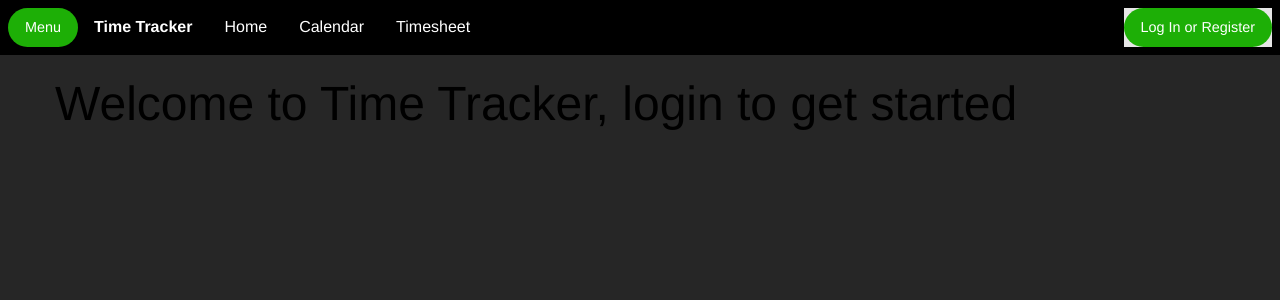
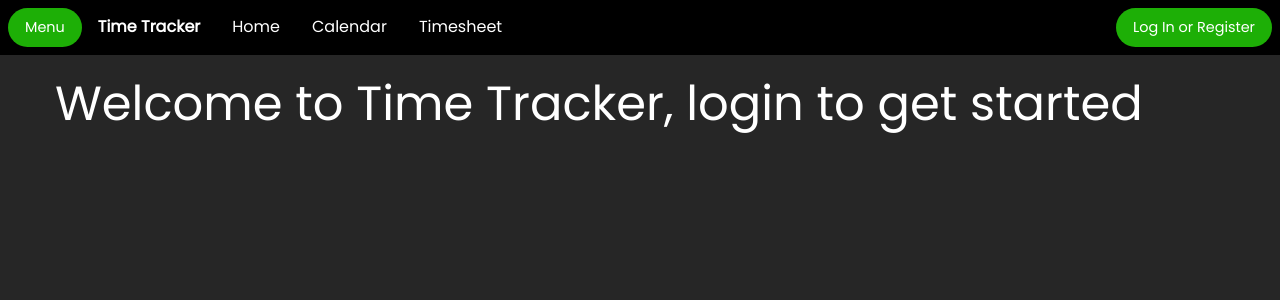
Before and after one commit to Pactionly/TimeTracker, a Django app: page / in a window 1280 px wide. Shown: the top 300 px of the page. Run offline with Django 3.2, Linux system fonts and the light colour scheme; some libraries are stand-ins or nearby versions.

Commit message:
Fixed format issues and added favicon:

```diff
--- a/TimeTracker/myapp/static/css/app.css
+++ b/TimeTracker/myapp/static/css/app.css
@@ -1,9 +1,15 @@
 body {
   background-color: #262626;
+  font-family: 'Poppins', sans-serif;
 }
 
-h1 {
-  color: #000000;
+p {
+  font-family: 'Poppins', sans-serif;
+}
+
+h1, h2, h3, h4 {
+  color: #FFFFFF;
+  font-family: 'Poppins', sans-serif;
 }
 
 a {
@@ -12,6 +18,12 @@ a {
 }
 
 .button {
+  color: #FFFFFF;
+  background-color: #1daf06;
+  border-radius: 20em;
+}
+
+.button.expanded {
   color: #FFFFFF;
   background-color: #1daf06;
   border-radius: 20em;
--- a/TimeTracker/myapp/templates/base.html
+++ b/TimeTracker/myapp/templates/base.html
@@ -8,6 +8,8 @@
     <title>{% block title %}TimeTracker{% endblock %}</title>
     <link rel="stylesheet" href="{% static "css/foundation.css" %}">
     <link rel="stylesheet" href="{% static "css/app.css" %}">
+    <link href="https://fonts.googleapis.com/css?family=Poppins" rel="stylesheet">
+    <link rel="shortcut icon" href="{% static 'media/favicon.ico' %}" type="image/png">
   </head>
   <body>
     <div class="off-canvas position-left" id="offCanvas" data-off-canvas>
@@ -32,7 +34,7 @@
           </ul>
         </div>
         <div class="top-bar-right" style="color:#FFFFFF; background-color:#000000;">
-          <ul class="menu">
+          <ul class="menu" style="background-color: #000000;">
             {% if user.is_authenticated %}
             <li><a href="/profile/">Your Profile</a></li>
             <li><a href="/logout/" class="button expanded">Log Out</a></li>
--- a/TimeTracker/myapp/templates/index.html
+++ b/TimeTracker/myapp/templates/index.html
@@ -9,7 +9,7 @@
     <!-- Banner -->
     <div class="grid-y grid-padding-y">
       <div class="cell small-12 medium-12 large-12 offset-2">
-        <h1>Welcome to Time Tracker</h1>
+        <h1>Liatrio Apprentice Time Tracker</h1>
       </div>
     </div>
 
@@ -42,11 +42,11 @@
             <h4>Your time today</h4>
           </div>
           <div class="card-section">
-            <h2><strong>3</strong> hours <strong>21</strong> minutes worked today</h2>
+            <h2 style="color: #000000;"><strong>3</strong> hours <strong>21</strong> minutes worked today</h2>
           </div>
 
           <div class="card-section">
-            <h3>You've worked <strong>18</strong> hours this pay period</h3>
+            <h3 style="color: #000000;">You've worked <strong>18</strong> hours this pay period</h3>
           </div>
         </div>
       </div>
--- a/TimeTracker/myapp/templates/registration/login.html
+++ b/TimeTracker/myapp/templates/registration/login.html
@@ -16,7 +16,7 @@
          {{ form.password }}
          <input type="submit" class="button expanded" value="Login" />
          <a href="/register/" class="secondary button expanded">Register</a>
-         <input type="hidden" name="next" value="/begin_google_auth" />
+         <input type="hidden" name="next" value="/" />
      </form>
    </div>
  </div>
```
Also changed, not shown: TimeTracker/myapp/static/media/favicon.ico (added).
